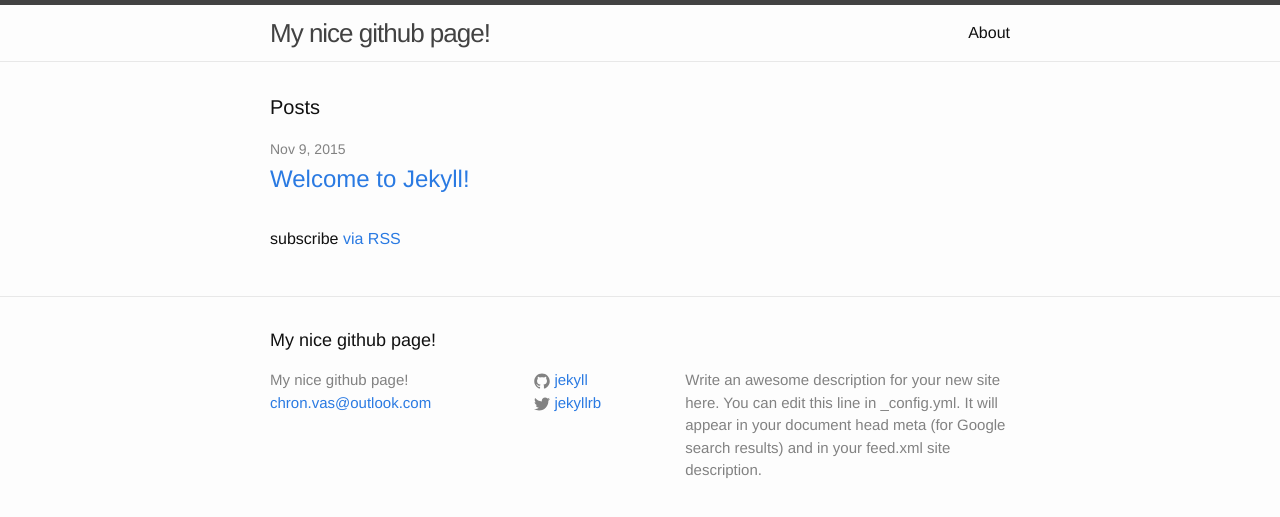
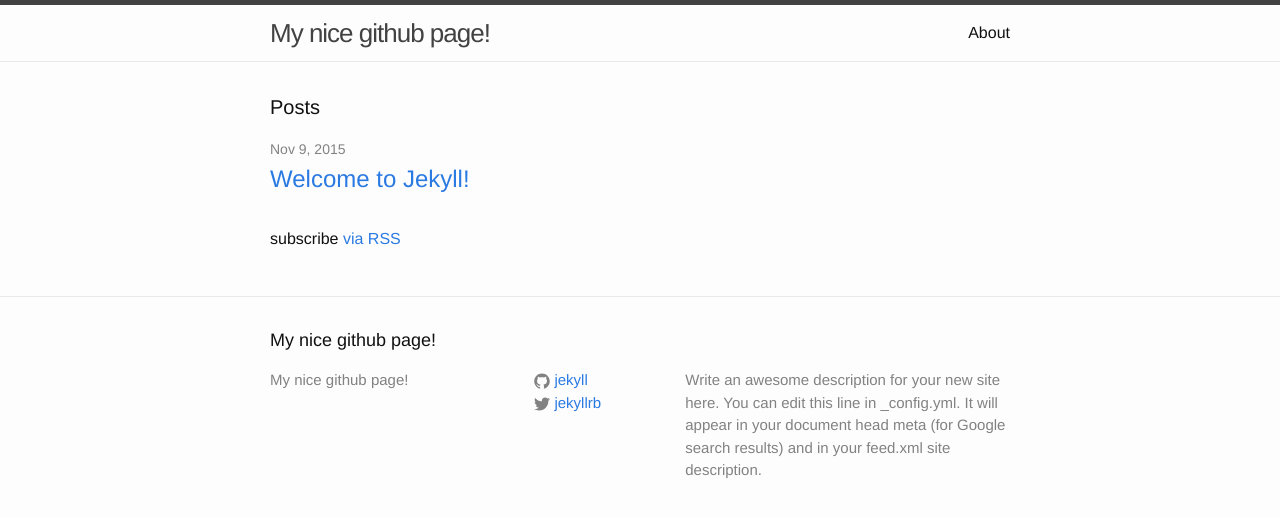
Before and after one commit to chronvas/chronvas.github.io, a Jekyll site: the page built from index.html, in a window 1280 px wide. Shown: the top 517 px of the page. Built offline with Jekyll 4.4.1, drawn with Linux system fonts in a browser that asks for light colours.

Commit message:
minor changes

```diff
--- a/_config.yml
+++ b/_config.yml
@@ -7,7 +7,7 @@
 
 # Site settings
 title: My nice github page!
-email: chron.vas@outlook.com
+email:
 description: > # this means to ignore newlines until "baseurl:"
   Write an awesome description for your new site here. You can edit this
   line in _config.yml. It will appear in your document head meta (for
```
